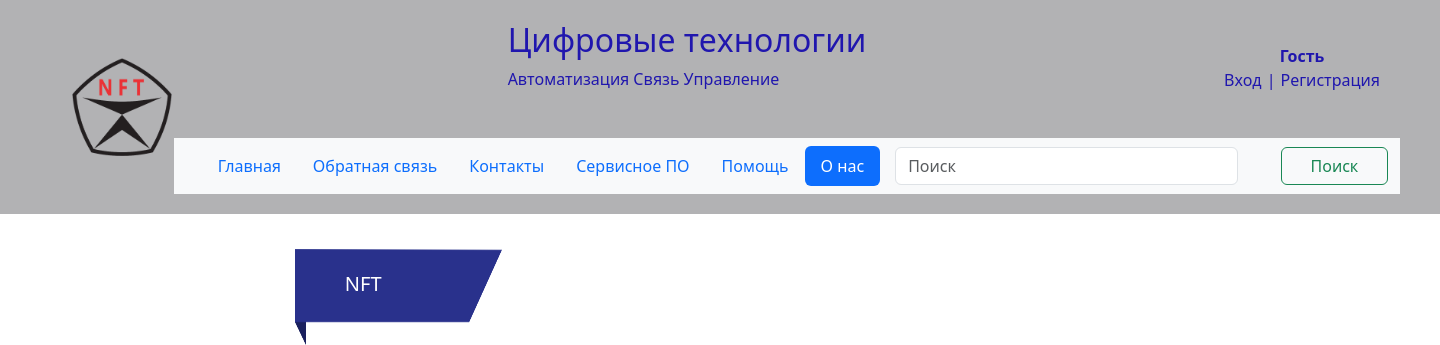
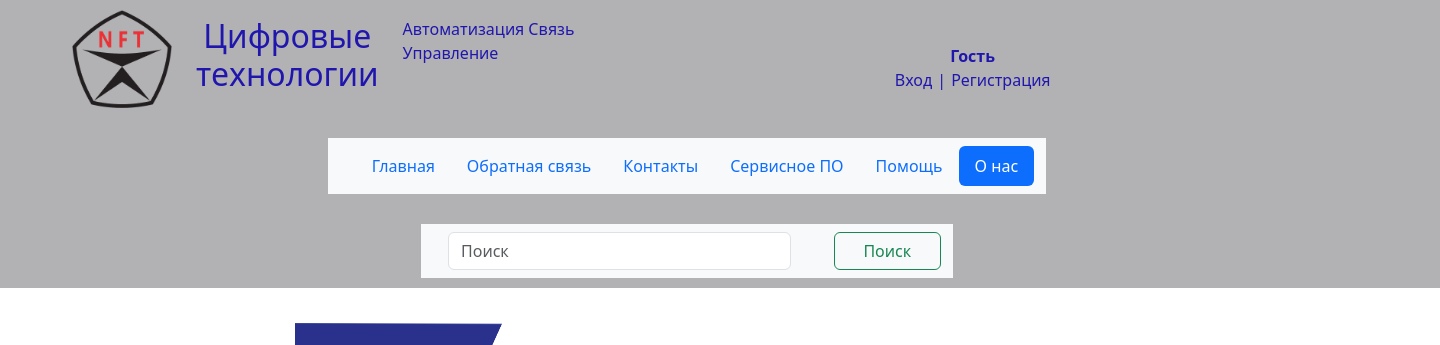
Before and after one commit to vikneo/Automation-of-AVR, a Django app: page /about/ in a window 1440 px wide. Shown: the top 345 px of the page. Run offline with Django 5.2, Linux system fonts and the light colour scheme; parts of the project's set-up code (start-up, migrations or seed data) failed here and were passed over.

Commit message:
update header.html style

```diff
--- a/avr_system/templates/base/header.html
+++ b/avr_system/templates/base/header.html
@@ -1,21 +1,123 @@
 {% load static i18n %}
 
 <div class="container">
-    <div class="flex">
-        {% block logotype %}
     <div class="flex align-items">
         <a class="nav-link active" style="color: aliceblue;" href="{% url 'system:index' %}">
             <img src="{% static 'img/NFT.png' %}" alt="NFT" width="100px">
         </a>
-        </div>
-        {% endblock %}
-        <div class="flex justify-content-center fd-col">
-            <div class="">
-                <div>
-                    <div class="flex nav-title">
-                        <div class="nav-title-centr">
+        <div class="flex justify-content-end nav-title-centr">
             <h2>Цифровые технологии</h2>
             <p>Автоматизация Связь Управление </p>
+        </div>
+        <div class="flex nav-title">
+            <div class="flex align-items h-8">
+                <ul class="nav justify-content-end align-items auth-block">
+                    {% if not user.is_authenticated %}
+                    <div class="flex align-items user-auth">
+                        <li class="nav-item">
+                            <span class="span-name">
+                                {% if not user.is_authenticated %}<b>Гость</b>{% endif %}
+                            </span>
+                        </li>
+                    </div>
+                    <div class="flex align-items">
+                        <li class="nav-item">
+                            <a class="nav-link-prim a active reset-padding" aria-current="page"
+                                href="{% url 'users:login' %}">
+                                <!--  href="." onclick="AuthUser('/user/login', 'Popup window', 600, 600)" -->
+                                Вход
+                            </a>
+                        </li>
+                        <span>|</span>
+                        <li class="nav-item">
+                            <a class="nav-link-prim a active reset-padding" aria-current="page"
+                                href="{% url 'users:register' %}">
+                                <!-- href="" onclick="RegisterUser('/user/register', 'Popup window', 600, 600)" -->
+                                Регистрация
+                            </a>
+                        </li>
+                    </div>
+                    {% else %}
+                    <div class="flex align-items user-auth">
+                        <li class="nav-item">
+                            <span class="span-name">{% if user.first_name %}
+                                <b>{{ user.first_name }}</b>{% else %}
+                                <b>{{user }}</b>
+                                {% endif %}</span>
+                        </li>
+                        <li>
+                            {% if user.is_staff %}
+                            <a class="nav-link-prim active" href="{% url 'admin:index' %}">
+                                <span class="d-inline-block nav-icon-circle" tabindex="0" data-bs-toggle="tooltip"
+                                    data-bs-title="Отключенная подсказка">
+                                    <img src="{% static 'img/default/admin_set.svg' %}" width='40px' alt="admin">
+                                </span>
+                            </a>
+                            {% else %}
+                            <span class="d-inline-block nav-icon-circle">
+                                <img src="{{ user.profiles.avatar.url }}" width="30px" alt="{{ user }}">
+                            </span>
+                            {% endif %}
+                        </li>
+                    </div>
+                    <div class="flex align-items user-auth">
+                        <li class="nav-item">
+                            <a class="nav-link-prim a" aria-current="page"
+                                href="{% url 'users:account' user.profiles.id %}">Личный кабинет</a>
+                        </li>
+                        <span>|</span>
+                        <li class="nav-item">
+                            <form action="{% url 'users:logout' %}" method="post">
+                                {% csrf_token %}
+                                <a href=".">
+                                    <button class="btn-logout" type="submit" onclick="logOut()">Выход</button>
+                                </a>
+                            </form>
+                        </li>
+                    </div>
+                    {% endif %}
+                </ul>
+            </div>
+        </div>
+    </div>
+    <div class="flex justify-content-center fd-col nav-title-centr">
+        <div class="flex nav-title">
+            <nav class="navbar navbar-expand-lg bg-body-tertiary">
+                <div class="container-fluid">
+                    <a class="navbar-brand" href="#"></a>
+                    <button class="navbar-toggler" type="button" data-bs-toggle="collapse"
+                        data-bs-target="#navbarSupportedContent" aria-controls="navbarSupportedContent"
+                        aria-expanded="false" aria-label="Переключатель навигации">
+                        <span class="navbar-toggler-icon"></span>
+                    </button>
+                    <div class="collapse navbar-collapse" id="navbarSupportedContent">
+                        <ul class="nav nav-pills">
+                            {% for m in menu %}
+                            <li class="flex nav-item align-items">
+                                <a class="nav-link {% if link == m.link %}active{% endif %}" aria-current="page"
+                                    href="{% url m.url %}">{{ m.name }}</a>
+                            </li>
+                            {% endfor %}
+                        </ul>
+                    </div>
+                </div>
+            </nav>
+        </div>
+    </div>
+    <div class="flex justify-content-center fd-col nav-title-centr">
+        <div class="flex nav-title">
+            <nav class="navbar navbar-expand-lg bg-body-tertiary">
+                <div class="container-fluid">
+                    <form class="d-flex" name="form" id="search" action="{% url 'system:search' %}" method="get">
+                        <input id="btn_search" class="form-control me-2 m-w3" name="search" type="text"
+                            placeholder="Поиск" aria-label="Поиск">
+                        <button class="btn btn-outline-success btn-w" type="submit"
+                            onclick="searchField()">Поиск</button>
+                    </form>
+                </div>
+            </nav>
+        </div>
+    </div>
 </div>
 <!-- <div class="navbar">
                         <div class="nav-language">
@@ -38,110 +140,3 @@
                             </form>
                         </div>
                     </div> -->
-                        <div class="flex align-items h-8">
-                            <ul class="nav justify-content-end align-items auth-block">
-                                {% if not user.is_authenticated %}
-                                <div class="flex align-items user-auth">
-                                    <li class="nav-item">
-                                        <span class="span-name">
-                                            {% if not user.is_authenticated %}<b>Гость</b>{% endif %}
-                                        </span>
-                                    </li>
-                                </div>
-                                <div class="flex align-items">
-                                    <li class="nav-item">
-                                        <a class="nav-link-prim a active reset-padding"
-                                            aria-current="page" href="{% url 'users:login' %}">
-                                            <!--  href="." onclick="AuthUser('/user/login', 'Popup window', 600, 600)" -->
-                                            Вход
-                                        </a>
-                                    </li>
-                                    <span>|</span>
-                                    <li class="nav-item">
-                                        <a class="nav-link-prim a active reset-padding"
-                                            aria-current="page" href="{% url 'users:register' %}">
-                                            <!-- href="" onclick="RegisterUser('/user/register', 'Popup window', 600, 600)" -->
-                                            Регистрация
-                                        </a>
-                                    </li>
-                                </div>
-                                {% else %}
-                                <div class="flex align-items user-auth">
-                                    <li class="nav-item">
-                                        <span class="span-name">{% if user.first_name %}
-                                            <b>{{ user.first_name }}</b>{% else %}
-                                            <b>{{user }}</b>
-                                            {% endif %}</span>
-                                    </li>
-                                    <li>
-                                        {% if user.is_staff %}
-                                        <a class="nav-link-prim active" href="{% url 'admin:index' %}">
-                                            <span class="d-inline-block nav-icon-circle" tabindex="0"
-                                                data-bs-toggle="tooltip" data-bs-title="Отключенная подсказка">
-                                                <img src="{% static 'img/default/admin_set.svg' %}" width='40px'
-                                                    alt="admin">
-                                            </span>
-                                        </a>
-                                        {% else %}
-                                        <span class="d-inline-block nav-icon-circle">
-                                            <img src="{{ user.profiles.avatar.url }}" width="30px" alt="{{ user }}">
-                                        </span>
-                                        {% endif %}
-                                    </li>
-                                </div>
-                                <div class="flex align-items user-auth">
-                                    <li class="nav-item">
-                                        <a class="nav-link-prim a" aria-current="page"
-                                            href="{% url 'users:account' user.profiles.id %}">Личный кабинет</a>
-                                    </li>
-                                    <span>|</span>
-                                    <li class="nav-item">
-                                        <form action="{% url 'users:logout' %}" method="post">
-                                            {% csrf_token %}
-                                            <a href=".">
-                                                <button class="btn-logout" type="submit"
-                                                    onclick="logOut()">Выход</button>
-                                            </a>
-                                        </form>
-                                    </li>
-                                </div>
-                                {% endif %}
-                            </ul>
-                        </div>
-                    </div>
-                    <div class="flex nav-title">
-                        <div class="flex navbar-search">
-                            <nav class="navbar navbar-expand-lg bg-body-tertiary">
-                                <div class="container-fluid">
-                                    <a class="navbar-brand" href="#"></a>
-                                    <button class="navbar-toggler" type="button" data-bs-toggle="collapse"
-                                        data-bs-target="#navbarSupportedContent" aria-controls="navbarSupportedContent"
-                                        aria-expanded="false" aria-label="Переключатель навигации">
-                                        <span class="navbar-toggler-icon"></span>
-                                    </button>
-                                    <div class="collapse navbar-collapse" id="navbarSupportedContent">
-                                        <ul class="nav nav-pills">
-                                            {% for m in menu %}
-                                            <li class="flex nav-item align-items">
-                                                <a class="nav-link {% if link == m.link %}active{% endif %}"
-                                                    aria-current="page" href="{% url m.url %}">{{ m.name }}</a>
-                                            </li>
-                                            {% endfor %}
-                                        </ul>
-                                        <form class="d-flex" name="form" id="search" action="{% url 'system:search' %}"
-                                            method="get">
-                                            <input id="btn_search" class="form-control me-2 m-w3" name="search"
-                                                type="text" placeholder="Поиск" aria-label="Поиск">
-                                            <button class="btn btn-outline-success btn-w" type="submit"
-                                                onclick="searchField()">Поиск</button>
-                                        </form>
-                                    </div>
-                                </div>
-                            </nav>
-                        </div>
-                    </div>
-                </div>
-            </div>
-        </div>
-    </div>
-</div>
```
Lines whose indentation alone changed are shown as unchanged.
